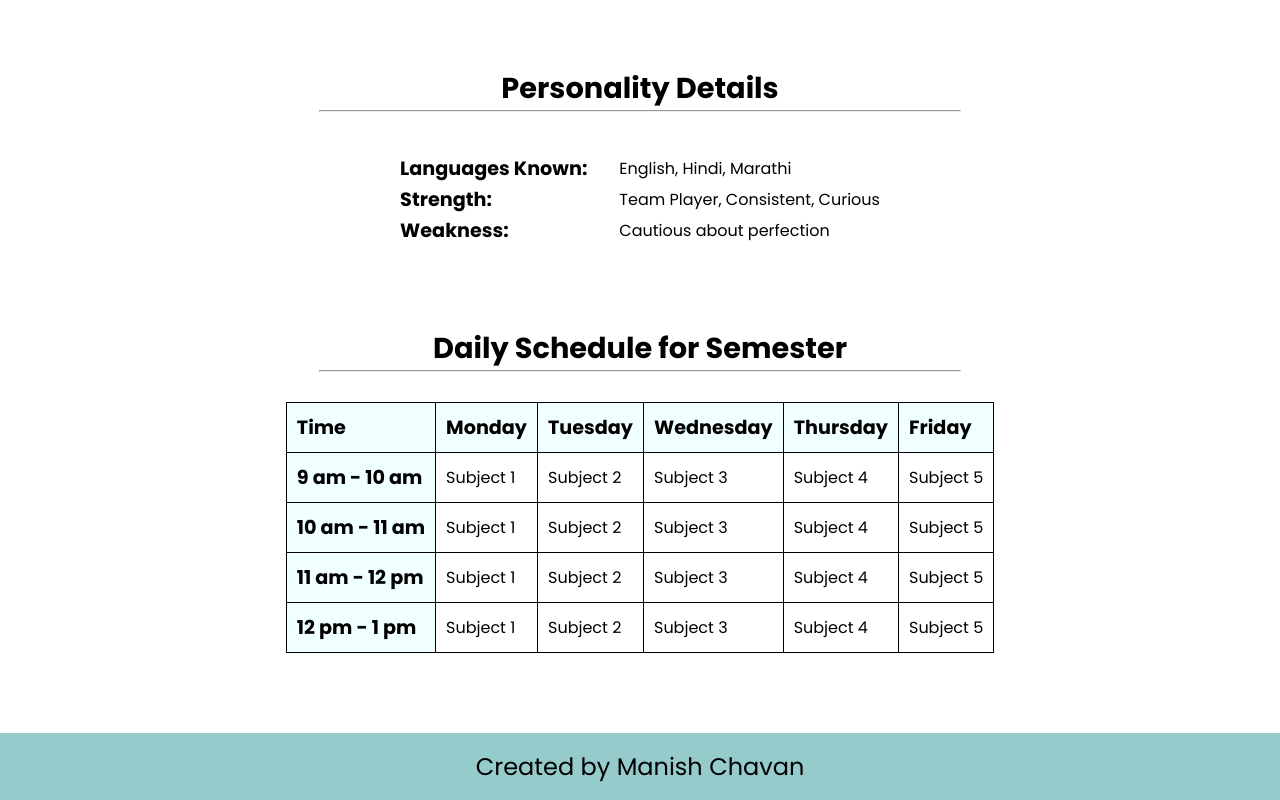
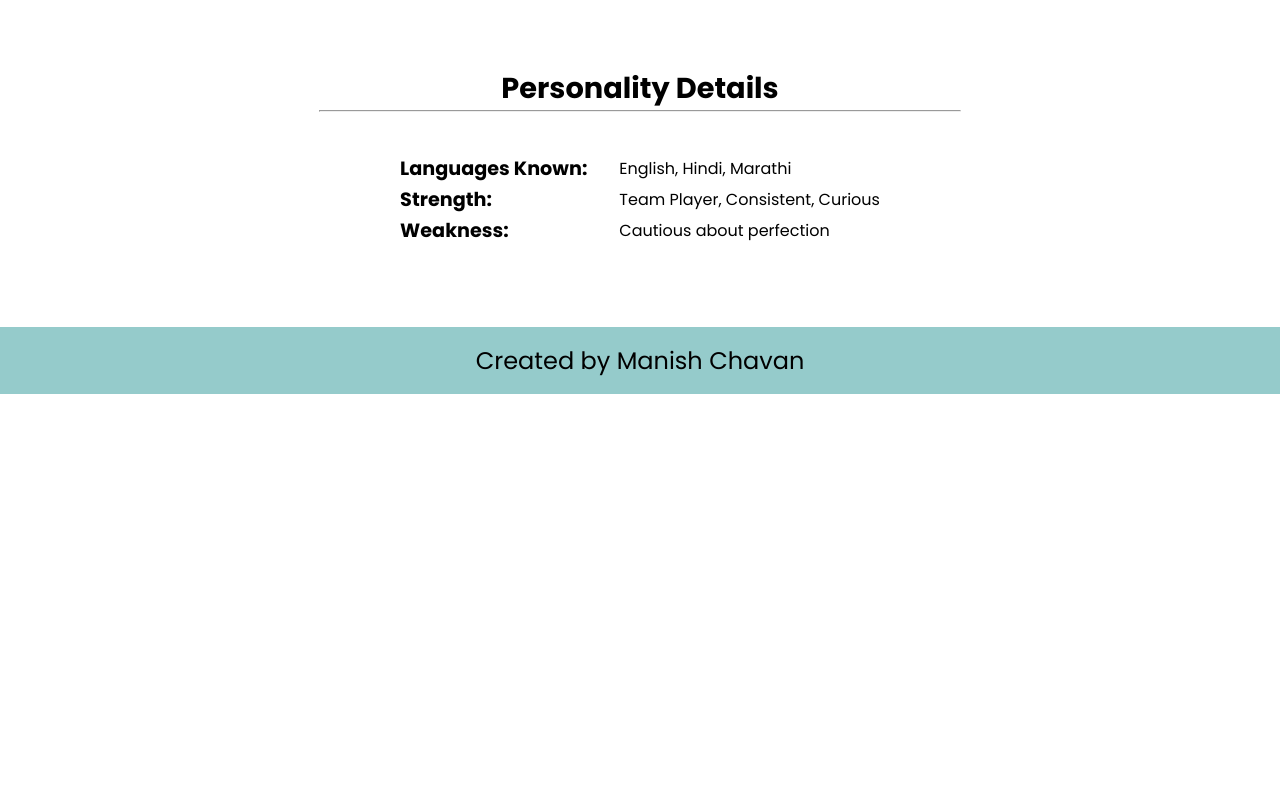
Before and after one commit to MANISHCHAVAN31/assignment_1, a plain HTML site: page index.html in a window 1280 px wide. Shown: the part 2238-3038 px from the top of the page. After the commit the page ends 2632 px from the top, so only its background shows below. Drawn offline with Linux system fonts and the light colour scheme.

Commit message:
table removed

```diff
--- a/index.html
+++ b/index.html
@@ -165,11 +165,11 @@
       </div>
 
       <!-- table for subjects -->
-      <div class="semester-details">
+      <!-- <div class="semester-details">
         <h3 id="subheading">Daily Schedule for Semester</h3>
         <hr />
 
-        <!-- table -->
+
         <table class="timetable">
           <tr>
             <th>Time</th>
@@ -216,7 +216,7 @@
            <td>Subject 5</td>
           </tr>
         </table>
-      </div>
+      </div> -->
     </main>
 
     <!-- footer -->
```
